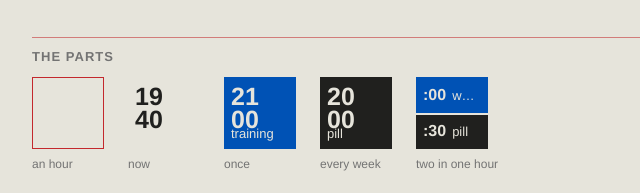
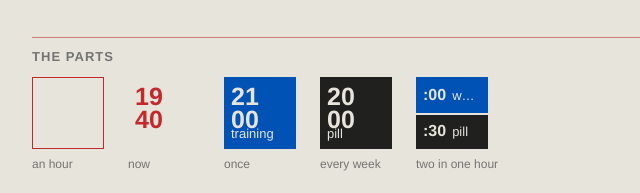
Before and after one commit to naama2208-cloud/uhr, a plain HTML site: page tokens.html in a window 1280 px wide. Shown: the part 932-1125 px from the top of the page, 18-658 px from the left. Drawn offline with Linux system fonts and the light colour scheme.

Commit message:
Now's time takes the now colour
Co-Authored-By: Claude Opus 5.5 <noreply@anthropic.com>
Claude-Session: https://claude.ai/code/session_01VuUPjP9oDv6NCU5J9jVP4t

```diff
--- a/app.css
+++ b/app.css
@@ -68,7 +68,7 @@ button{font-family:var(--font);text-transform:lowercase;-webkit-tap-highlight-co
 .sq.now.temp{background:var(--once)}
 .sq.now.shared{background:var(--shared)}.sq.now.fixed{background:var(--fixed)}
 .sq.now.fixed{box-shadow:none}
-.sq .nt{color:var(--ink)}
+.sq .nt{color:var(--now)}
 .sq .nb{display:none} /* now is only its time, in black */
 .landing .sq.now .nt{opacity:0}
 .sq.pop{animation:pop var(--move) var(--ease) both}
```
